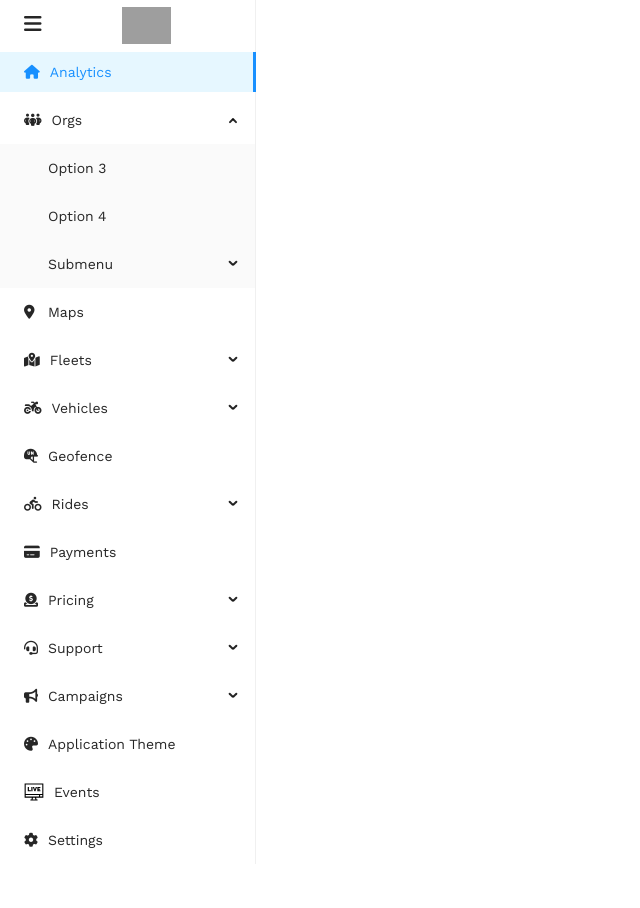
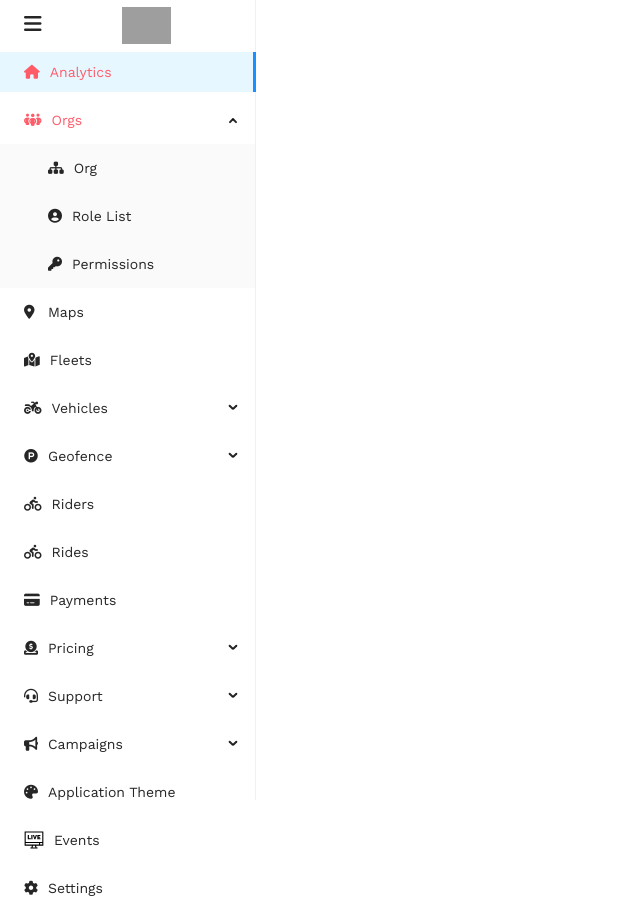
Before and after one commit to huythanh13082000/DATN_FRONTEND, a React (Create React App) app: page / in a window 1280 px wide. Shown: the whole page, without its empty margins (0-640 px from the left). Before the commit the page ends 864 px from the top, so only its background shows below. Built offline with nearby package versions, Linux system fonts and the light colour scheme; grey boxes are pictures that could not be loaded.

Commit message:
update 23/09

```diff
--- a/src/components/menu/index.tsx
+++ b/src/components/menu/index.tsx
@@ -10,6 +10,7 @@ import {
 import type {MenuProps} from 'antd'
 import {Button, Menu} from 'antd'
 import React, {useState} from 'react'
+import './menu.css'
 
 type MenuItem = Required<MenuProps>['items'][number]
 
@@ -48,61 +49,46 @@ const MenuHome: React.FC = () => {
     ),
     getItem('Analytics', '1', <i className='fa-solid fa-house'></i>),
     getItem('Orgs', 'sub1', <i className='fa-solid fa-people-group'></i>, [
-      getItem('Option 3', '3'),
-      getItem('Option 4', '4'),
-      getItem('Submenu', 'sub1-2', null, [
-        getItem('Option 5', '5'),
-        getItem('Option 6', '6'),
-      ]),
+      getItem('Org', '8', <i className='fa-solid fa-sitemap'></i>),
+      getItem('Role List', '9', <i className='fa-solid fa-circle-user'></i>),
+      getItem('Permissions', '10', <i className='fa-solid fa-key'></i>),
     ]),
     getItem('Maps', '2', <i className='fa-solid fa-location-dot'></i>),
-    getItem(
-      'Fleets',
-      'sub2',
-      <i className='fa-solid fa-map-location-dot'></i>,
-      [
-        getItem('Option 7', '7'),
-        getItem('Option 8', '8'),
-        getItem('Option 9', '9'),
-        getItem('Option 10', '10'),
-      ]
-    ),
+    getItem('Fleets', 'sub2', <i className='fa-solid fa-map-location-dot'></i>),
     getItem('Vehicles', 'sub3', <i className='fa-solid fa-motorcycle'></i>, [
-      getItem('Option 7', '7'),
-      getItem('Option 8', '8'),
-      getItem('Option 9', '9'),
-      getItem('Option 10', '10'),
+      getItem('All', '11'),
+      getItem('Reserved', '12'),
+      getItem('Vehicle History', '13'),
     ]),
-    getItem('Geofence', '3', <i className='fa-solid fa-helmet-un'></i>),
-    getItem('Rides', 'sub4', <i className='fa-solid fa-person-biking'></i>, [
-      getItem('Option 7', '7'),
-      getItem('Option 8', '8'),
-      getItem('Option 9', '9'),
-      getItem('Option 10', '10'),
+    getItem('Geofence', '3', <i className='fa-brands fa-product-hunt'></i>, [
+      getItem('Parking Zones', '14'),
+      getItem('Restricted Zones', '15'),
+      getItem('Service Areas', '16'),
+      getItem('Slow Speed Zones', '17'),
+      getItem('Stations', '18'),
     ]),
+    getItem('Riders', '19', <i className='fa-solid fa-person-biking'></i>),
+    getItem('Rides', 'sub4', <i className='fa-solid fa-person-biking'></i>),
     getItem('Payments', '4', <i className='fa-solid fa-credit-card'></i>),
     getItem(
       'Pricing',
       'sub5',
       <i className='fa-solid fa-circle-dollar-to-slot'></i>,
       [
-        getItem('Option 7', '7'),
-        getItem('Option 8', '8'),
-        getItem('Option 9', '9'),
-        getItem('Option 10', '10'),
+        getItem('Payment Gateway', '20'),
+        getItem('Billing Plan', '21'),
+        getItem('Tax', '22'),
+        getItem('Promos', '23'),
+        getItem('Offer', '24'),
       ]
     ),
     getItem('Support', 'sub6', <i className='fa-solid fa-headset'></i>, [
-      getItem('Option 7', '7'),
-      getItem('Option 8', '8'),
-      getItem('Option 9', '9'),
-      getItem('Option 10', '10'),
+      getItem('Tickets', '25'),
+      getItem('Feedback Option', '26'),
     ]),
     getItem('Campaigns', 'sub7', <i className='fa-solid fa-bullhorn'></i>, [
-      getItem('Option 7', '7'),
-      getItem('Option 8', '8'),
-      getItem('Option 9', '9'),
-      getItem('Option 10', '10'),
+      getItem('Notifications', '27'),
+      getItem('Banner', '28'),
     ]),
     getItem('Application Theme', '5', <i className='fa-solid fa-palette'></i>),
     getItem(
@@ -132,6 +118,7 @@ const MenuHome: React.FC = () => {
   return (
     <div style={{width: 256}}>
       <Menu
+        style={{height: '100vh'}}
         defaultSelectedKeys={['1']}
         defaultOpenKeys={['sub1']}
         mode='inline'
--- a/src/components/menu/menu.css
+++ b/src/components/menu/menu.css
@@ -8,3 +8,17 @@
   color: #000000;
   margin: 0 1rem;
 }
+.ant-menu > .ant-menu-item:hover {
+  color: #ff5c6a;
+}
+.ant-menu > .ant-menu-submenu:hover {
+  color: #ff5c6a;
+}
+.ant-menu > .ant-menu-item-active,
+.ant-menu > .ant-menu-submenu-active,
+.ant-menu > .ant-menu-item-open,
+.ant-menu > .ant-menu-submenu-open,
+.ant-menu > .ant-menu-item-selected,
+.ant-menu > .ant-menu-submenu-selected {
+  color: #ff5c6a;
+}
```
